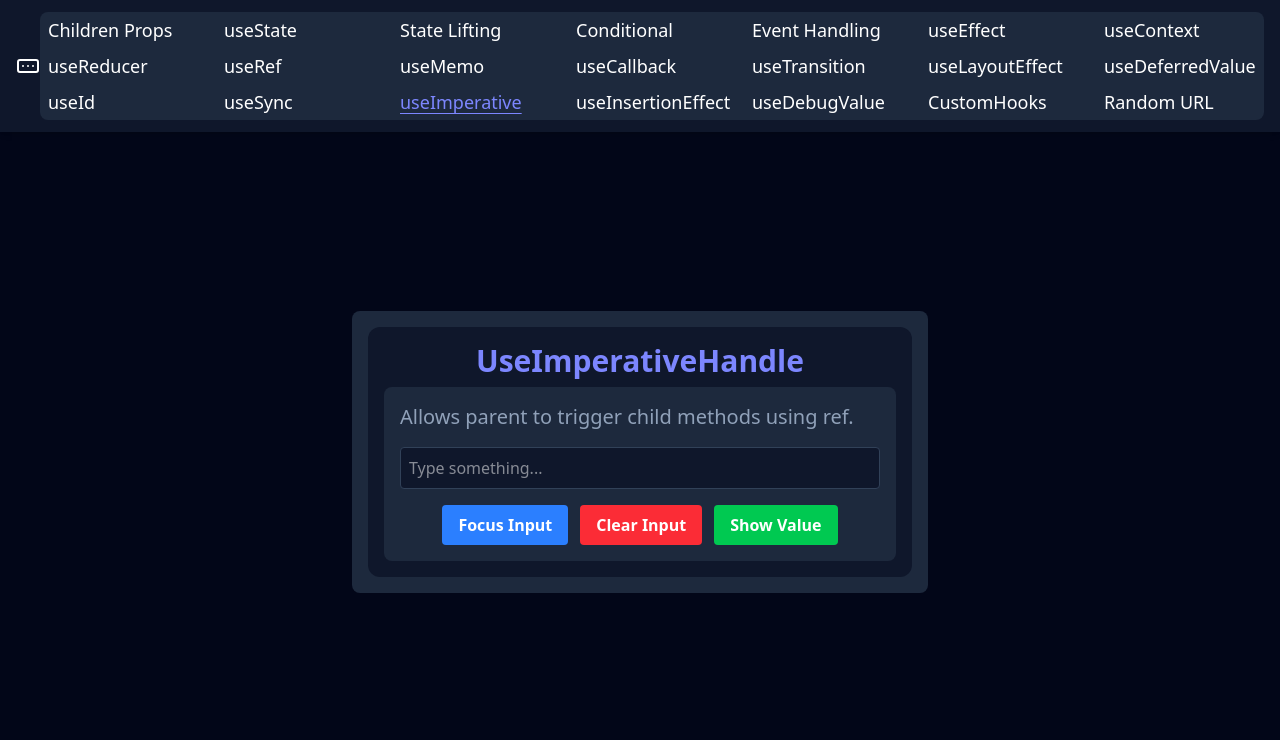
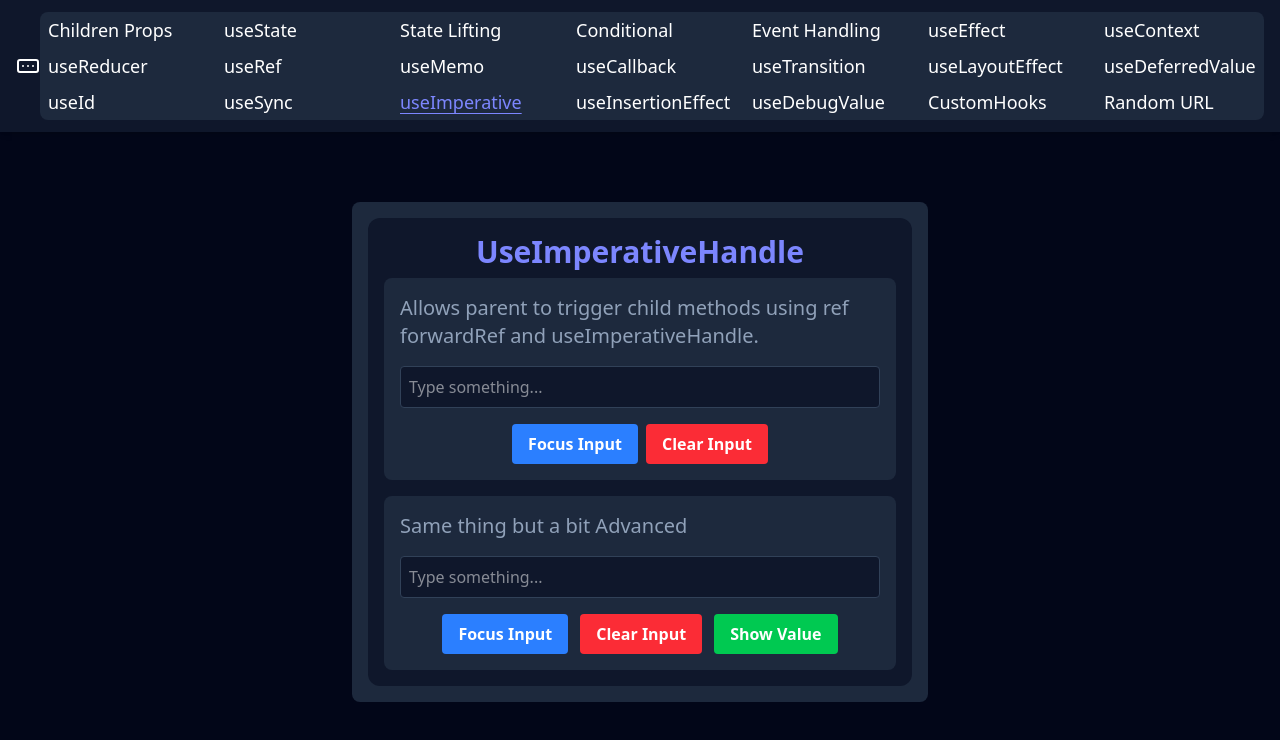
Before and after one commit to Captain-Rengoku/react-hooks, a React (Vite) app: page /useimperativehandle in a window 1280 px wide. Shown: the top 740 px of the page. Built offline with nearby package versions, Linux system fonts and the light colour scheme.

Commit message:
learned more about useImperativeHandle

```diff
--- a/src/components/UseImperativeHandleExm.jsx
+++ b/src/components/UseImperativeHandleExm.jsx
@@ -1,4 +1,61 @@
 import { useRef, useImperativeHandle, forwardRef, useState } from "react";
+
+//------------- useRef, forwardRef and useImperativeHandle ----------------//
+
+// Create a child component that exposes methods via forwardRef
+const ChildInput = forwardRef((props, ref) => {
+  const inputRef = useRef();
+  useImperativeHandle(ref, () => ({
+    focus: () => inputRef.current.focus(),
+    clear: () => (inputRef.current.value = ""),
+  }));
+
+  return (
+    <input
+      type="text"
+      ref={inputRef}
+      placeholder="Type something..."
+      className="p-2 rounded bg-slate-900 border border-slate-700 text-white"
+    />
+  );
+});
+
+// Parent Component uses exposed methods
+export function ParentComponent() {
+  const inputRef = useRef();
+  const onFocus = () => {
+    inputRef.current.focus();
+  };
+  const onClear = () => {
+    inputRef.current.clear();
+  };
+
+  return (
+    <div className="p-4 bg-slate-800 text-white rounded-lg flex flex-col gap-4">
+      <p className="text-slate-400 text-xl">
+        Allows parent to trigger child methods using ref forwardRef and
+        useImperativeHandle.
+      </p>
+      <ChildInput ref={inputRef} />
+      <div className="flex justify-center items-center gap-2">
+        <button
+          className="bg-blue-500 hover:bg-blue-600 px-4 py-2 font-bold rounded cursor-pointer"
+          onClick={onFocus}
+        >
+          Focus Input
+        </button>
+        <button
+          className="bg-red-500 hover:bg-red-600 px-4 py-2 font-bold rounded cursor-pointer"
+          onClick={onClear}
+        >
+          Clear Input
+        </button>
+      </div>
+    </div>
+  );
+}
+
+//-------------Advanced use of useImperativeHandle ----------------//
 
 // Create a child component that exposes methods via useImperativeHandle
 const CustomInput = forwardRef((props, ref) => {
@@ -36,10 +93,8 @@ export default function UseImperativeHandleExm() {
   const customInputRef = useRef();
 
   return (
-    <div className="p-4 bg-slate-800 text-white rounded-lg flex flex-col gap-4">
-      <p className="text-slate-400 text-xl">
-        Allows parent to trigger child methods using ref.
-      </p>
+    <div className="p-4 bg-slate-800 text-white rounded-lg flex flex-col gap-4 mt-4">
+      <p className="text-slate-400 text-xl">Same thing but a bit Advanced</p>
 
       <CustomInput ref={customInputRef} />
 
--- a/src/pages/UseImperativeHandle.jsx
+++ b/src/pages/UseImperativeHandle.jsx
@@ -1,4 +1,6 @@
-import UseImperativeHandleExm from "../components/UseImperativeHandleExm";
+import UseImperativeHandleExm, {
+  ParentComponent,
+} from "../components/UseImperativeHandleExm";
 
 const UseImperativeHandle = () => {
   return (
@@ -7,7 +9,8 @@ const UseImperativeHandle = () => {
         <h1 className="text-2xl sm:text-3xl font-bold text-indigo-400 text-center mb-2">
           UseImperativeHandle
         </h1>
-        <UseImperativeHandleExm/>
+        <ParentComponent />
+        <UseImperativeHandleExm />
       </div>
     </div>
   );
```
